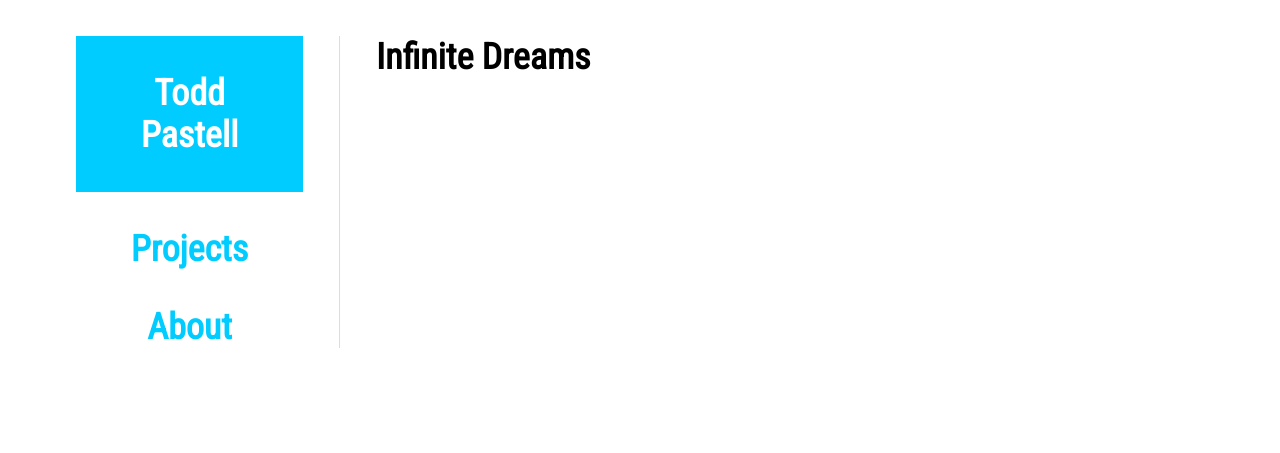
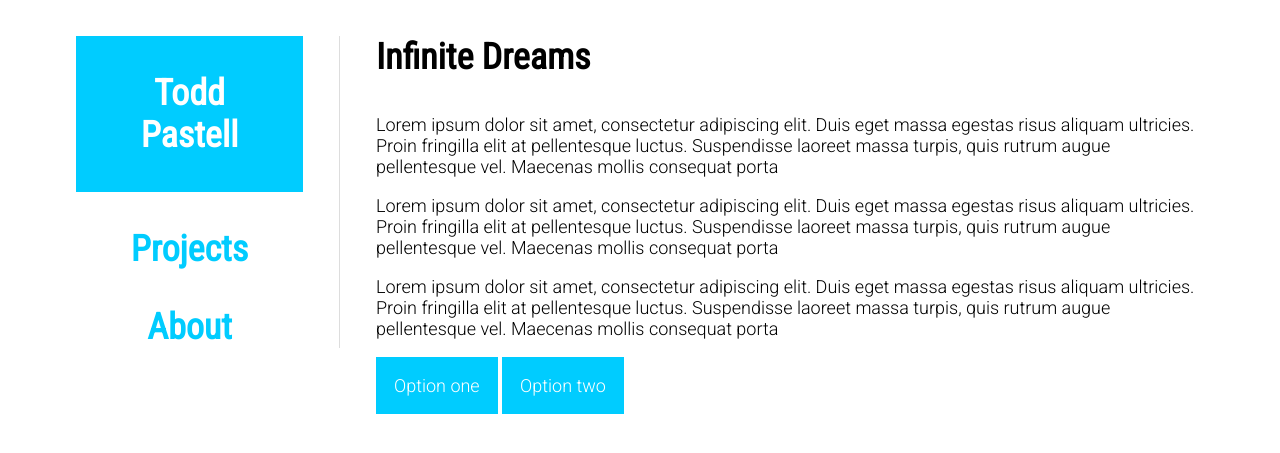
Before and after one commit to toddpastell/toddpastell.github.io, a Jekyll site: the page built from projects/infinite-dreams/index.html, in a window 1280 px wide. Shown: the top 453 px of the page. Built offline with Jekyll 4.4.1, drawn with Linux system fonts in a browser that asks for light colours.

Commit message:
infinite dreams

```diff
--- a/projects/infinite-dreams/index.html
+++ b/projects/infinite-dreams/index.html
@@ -1,4 +1,24 @@
 ---
 layout: main
 ---
+<style>
+	p {
+		animation: type 4s steps(60, end);
+	}
+</style>
 <h2>Infinite Dreams</h2>
+<div id="story">
+	<p>Lorem ipsum dolor sit amet, consectetur adipiscing elit. Duis eget massa egestas risus aliquam ultricies. Proin fringilla elit at pellentesque luctus. Suspendisse laoreet massa turpis, quis rutrum augue pellentesque vel. Maecenas mollis consequat porta</p>
+	<p>Lorem ipsum dolor sit amet, consectetur adipiscing elit. Duis eget massa egestas risus aliquam ultricies. Proin fringilla elit at pellentesque luctus. Suspendisse laoreet massa turpis, quis rutrum augue pellentesque vel. Maecenas mollis consequat porta</p>
+	<p>Lorem ipsum dolor sit amet, consectetur adipiscing elit. Duis eget massa egestas risus aliquam ultricies. Proin fringilla elit at pellentesque luctus. Suspendisse laoreet massa turpis, quis rutrum augue pellentesque vel. Maecenas mollis consequat porta</p>
+</div>
+<a class="btn" href="#" onclick="test()">Option one</a>
+<a class="btn" href="#" onclick="test()">Option two</a>
+<script>
+	var story = document.getElementById('story');
+	function test() {
+		var p = document.createElement('p');
+		p.innerHTML = "This is a test paragraph for the story and it should be about two lines long for testing purposes.";
+		story.appendChild(p);
+	}
+</script>
```
